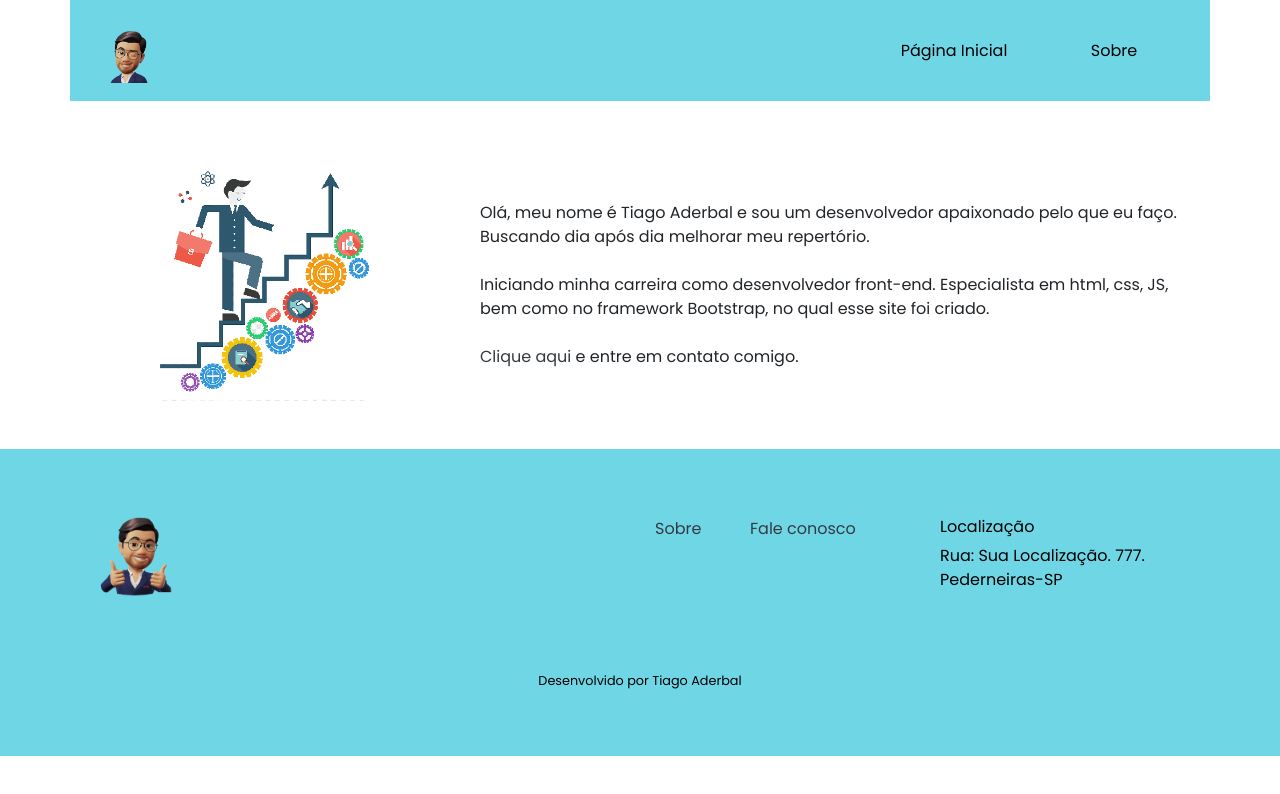
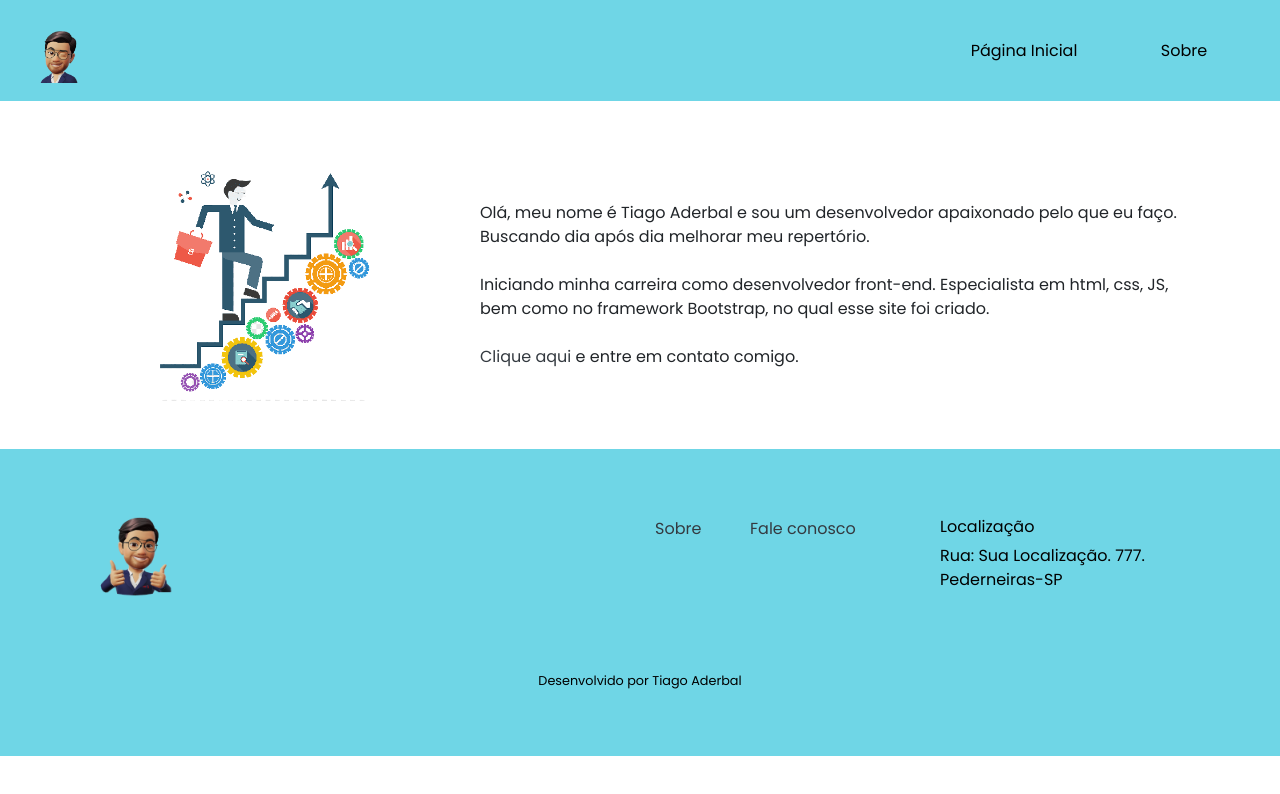
Before and after one commit to TiagoAderbal/my-first, a plain HTML site: page sobre.html in a window 1280 px wide. Drawn offline with nearby package versions, Linux system fonts and the light colour scheme.

Commit message:
Add files via upload

```diff
--- a/sobre.html
+++ b/sobre.html
@@ -16,7 +16,7 @@
 <body>
 
     <!-- START NAVBAR -->
-    <nav class="navbar navbar-expand-lg navbar-light container" id="navbar">
+    <nav class="navbar navbar-expand-lg navbar-light container-fluid" id="navbar">
         <a class="navbar-brand" href="index.html"><img src="images/fav1.png" class="img-responsive img"></a>
         <button class="navbar-toggler" type="button" data-toggle="collapse" data-target="#navbarSupportedContent"
             aria-controls="navbarSupportedContent" aria-expanded="false" aria-label="Toggle navigation">
```
